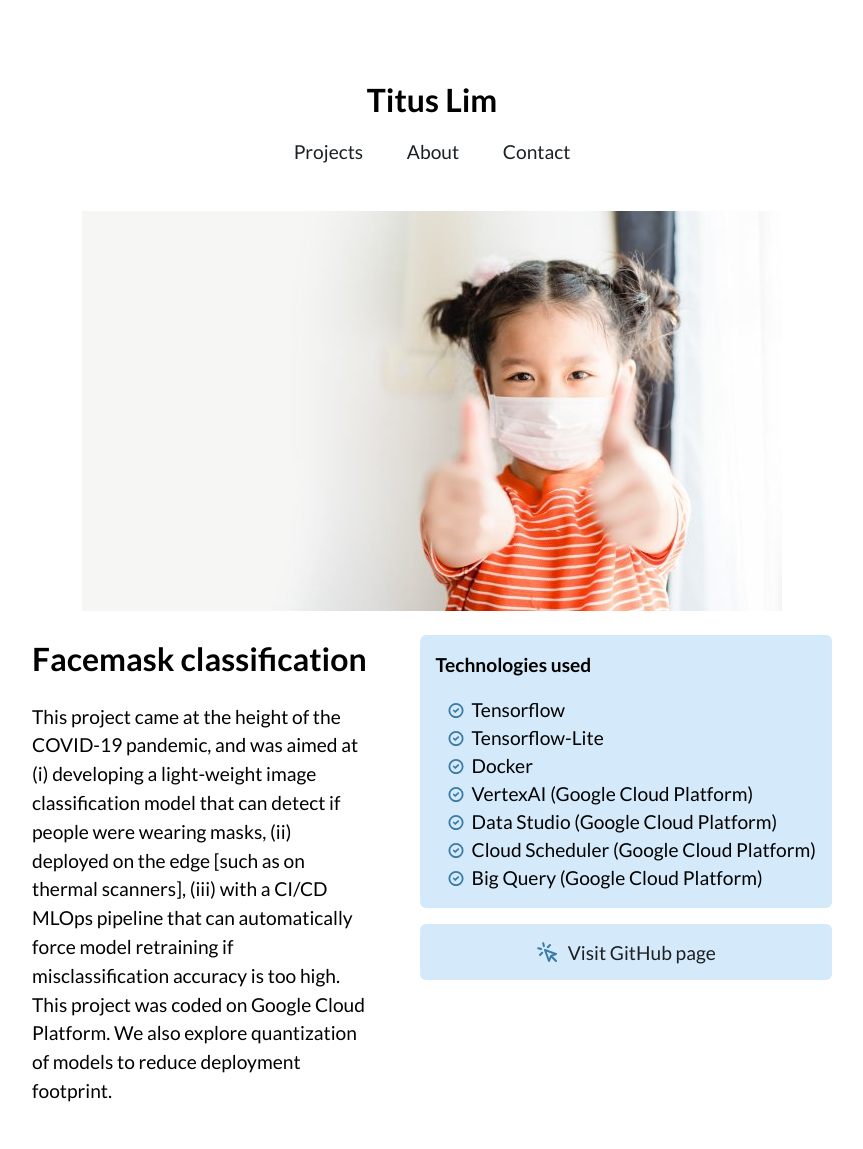
After one commit to tituslhy/Portfolio, a Flask app: page /project/facemask in a window 1280 px wide. The commit adds this page. Shown: the whole page, without its empty margins (208-1071 px from the left). Run offline with Flask 3, Linux system fonts and the light colour scheme.

Commit message:
Finished style and project pages

```diff
--- a/portfolio/static/css/styles.css
+++ b/portfolio/static/css/styles.css
@@ -102,12 +102,12 @@ dt{
     line-height: 2.25rem;
     color: #1c2023;
 }
-.project_card:hover .project-card__image{
+.project-card:hover .project-card__image {
     transform: translateY(-0.5rem);
-}
-.project_card:hover .project-card__name{
+  }
+  .project-card:hover .project-card__name {
     text-decoration: underline;
-}
+  }
 .categories{
     display:flex;
     padding:0;
@@ -124,7 +124,7 @@ dt{
 }
 .hero{
     max-width: 100%;
-    max-height: 200px;
+    max-height: 400px;
     margin-bottom:1.5rem;
     display: block;
     margin-left: auto;
--- /dev/null
+++ b/portfolio/templates/project_facemask.html
@@ -0,0 +1,41 @@
+{% extends 'base.html' %}
+{% block content %}
+    <main class = "main main--project">
+        <div>
+            <img
+                class="hero"
+                src="{{ url_for('static', filename=project['hero'] )}}"
+                alt="Face Mask Classification"
+            />
+            <article class="project">
+                <article class="project__content">
+                    <h2 class="project__heading">{{ project['name'] }}</h2>
+                    <p>
+                        This project came at the height of the COVID-19 pandemic, and was aimed at (i) developing a light-weight image classification model that can detect
+                        if people were wearing masks, (ii) deployed on the edge [such as on thermal scanners], (iii) with a CI/CD MLOps pipeline that can automatically
+                        force model retraining if misclassification accuracy is too high. This project was coded on Google Cloud Platform. We also explore quantization
+                        of models to reduce deployment footprint.
+                    </p>
+                </article>
+                <section>
+                    <article class="project__meta-group">
+                        <h3 class="project__heading project__heading--meta">Technologies used</h3>
+                        <ul class="technology-list">
+                            <li class="technology-list__item">Tensorflow</li>
+                            <li class="technology-list__item">Tensorflow-Lite</li>
+                            <li class="technology-list__item">Docker</li>
+                            <li class="technology-list__item">VertexAI (Google Cloud Platform)</li>
+                            <li class="technology-list__item">Data Studio (Google Cloud Platform)</li>
+                            <li class="technology-list__item">Cloud Scheduler (Google Cloud Platform)</li>
+                            <li class="technology-list__item">Big Query (Google Cloud Platform)</li>
+                        </ul>
+                    </article>
+                    <a class="cta" href = "{{project['prod']}}">
+                        <img class="cta__icon" src="{{ url_for('static', filename='imgs/pointer.svg')}}">
+                        Visit GitHub page
+                    </a>
+                </section>
+            </article>
+        </div>
+    </main>
+{% endblock %}
```
Also changed, not shown: portfolio/templates/project_ai-security.html (added, +36 -0 lines), portfolio/templates/project_coffee-recommender-system.html (added, +40 -0 lines), portfolio/templates/project_skimlit.html (added, +37 -0 lines).
